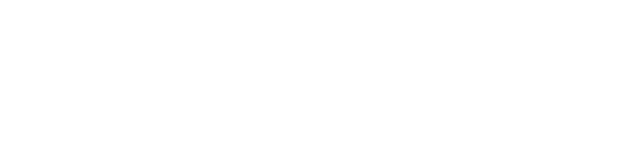
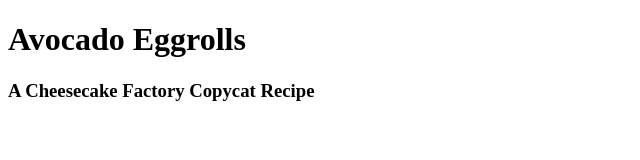
Before and after one commit to Dylan-Gresham/Odin-Recipes-Project, a plain HTML site: page recipes/avocado-eggrolls.html in a window 1280 px wide. Shown: the whole page, without its empty margins (0-640 px from the left). Drawn offline with Linux system fonts and the light colour scheme.

Commit message:
Add headers

```diff
--- a/recipes/avocado-eggrolls.html
+++ b/recipes/avocado-eggrolls.html
@@ -3,9 +3,10 @@
 <head>
     <meta charset="UTF-8">
     <meta name="viewport" content="width=device-width, initial-scale=1.0">
-    <title> Avocado Eggrolls (Cheesecake Factory Copycat) </title>
+    <title> Avocado Eggrolls </title>
 </head>
 <body>
-
+    <h1> Avocado Eggrolls </h1>
+    <h3> A Cheesecake Factory Copycat Recipe </h3>
 </body>
 </html>
```
